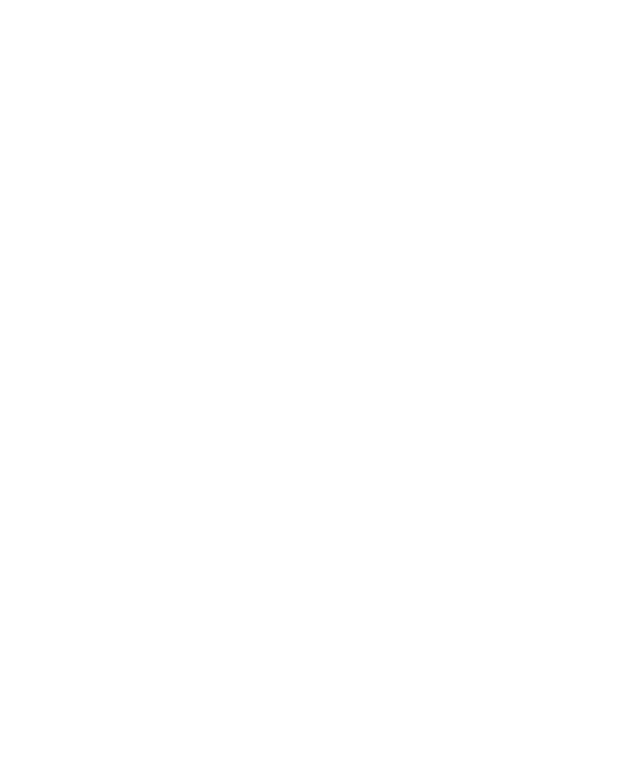
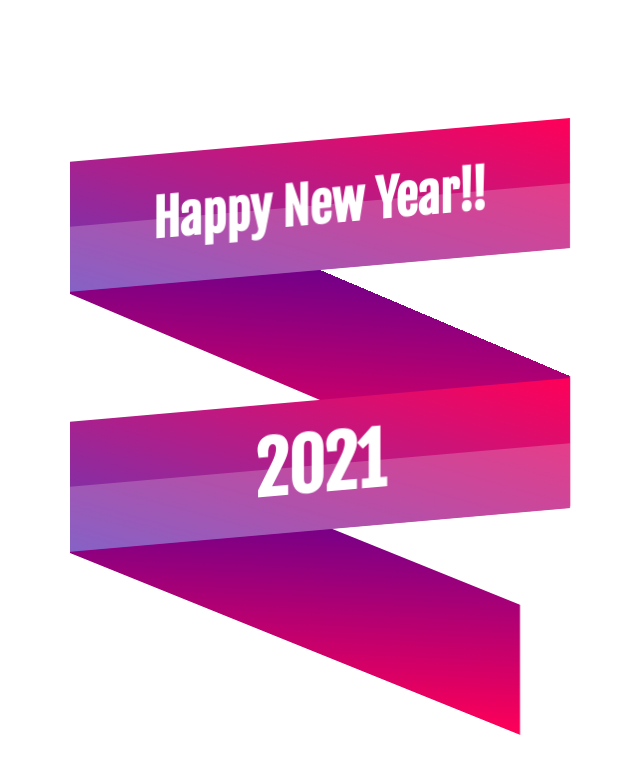
Before and after one commit to ks1590/happy_new_year_2021, a plain HTML site: page index.html in a window 1280 px wide. Shown: the whole page, without its empty margins (320-960 px from the left). Drawn offline with Linux system fonts and the light colour scheme.

Commit message:
centerのアニメーション作成

```diff
--- a/index.html
+++ b/index.html
@@ -4,11 +4,28 @@
 <head>
   <meta charset="UTF-8">
   <meta name="viewport" content="width=device-width, initial-scale=1.0">
+  <link rel="stylesheet" href="style.css">
   <title>Happy New Year 2021</title>
 </head>
 
 <body>
+  <!-- <div class="loading">
+    <h2>2020</h2>
+    <div class="bar">
+      <h2>2019</h2>
+    </div>
+  </div> -->
 
+  <div class="center">
+    <div>
+      <h2>Happy New Year!!</h2>
+    </div>
+    <div></div>
+    <div>
+      <h2>2021</h2>
+    </div>
+    <div></div>
+  </div>
 </body>
 
 </html>
--- a/style.css
+++ b/style.css
@@ -0,0 +1,132 @@
+@import url('https://fonts.googleapis.com/css2?family=Anton&family=Fjalla+One&family=Playfair+Display:wght@500&display=swap');
+
+body {
+  margin: 0;
+  padding: 0;
+  display: flex;
+  justify-content: center;
+  align-items: center;
+  height: 100vh;
+  overflow: hidden;
+  font-family: 'Fjalla One', sans-serif;
+}
+
+.center {
+  position: relative;
+  width: 500px;
+}
+
+.center div {
+  position: relative;
+  height: 130px;
+  z-index: 2;
+  transform: skewY(-5deg);
+  display: flex;
+  justify-content: center;
+  align-items: center;
+}
+
+.center div:nth-child(2),
+.center div:nth-child(4) {
+  transform: skewY(23deg);
+  z-index: 1;
+}
+
+.center div:nth-child(4) {
+  transform: skewY(22deg);
+  transform-origin: left;
+  top: -107px;
+}
+
+.center div:before {
+  content: "";
+  position: absolute;
+  width: 100%;
+  height: 100%;
+}
+
+.center div:nth-child(1):before,
+.center div:nth-child(3):before {
+  background: linear-gradient(-160deg, #ff0058, #673ab7);
+  transform: scaleX(0);
+}
+
+.center div:nth-child(2):before,
+.center div:nth-child(4):before {
+  background: linear-gradient(-20deg, #ff0058, #38009c);
+  transform: scaleX(0);
+}
+
+.center div:nth-child(1):before {
+  animation: animate 1s linear forwards;
+  transform-origin: right;
+}
+
+.center div:nth-child(2):before {
+  animation: animate 1s linear forwards;
+  transform-origin: left;
+  animation-delay: 1s;
+}
+
+.center div:nth-child(3):before {
+  animation: animate 1s linear forwards;
+  transform-origin: right;
+  animation-delay: 2s;
+}
+
+.center div:nth-child(4):before {
+  animation: animate 1s linear forwards;
+  transform-origin: left;
+  animation-delay: 3s;
+  width: 90%;
+  left: 0;
+}
+
+@keyframes animate {
+  0% {
+    transform: scaleX(0);
+  }
+  100% {
+    transform: scaleX(1);
+  }
+}
+
+.center div:nth-child(1):after,
+.center div:nth-child(3):after {
+  content:"";
+  position: absolute;
+  bottom: 0;
+  left: 0;
+  width: 100%;
+  height: 50%;
+  background: rgba(255, 255, 255, .2);
+}
+
+.center div h2 {
+  position: relative;
+  margin: 0;
+  padding: 0;
+  z-index: 0;
+  color: #fff;
+}
+
+.center div:nth-child(1) h2 {
+  animation: fadeText 1s forwards;
+  animation-delay: 0.5s;
+  font-size: 50px;
+}
+
+.center div:nth-child(3) h2 {
+  animation: fadeText 0.5s linear forwards;
+  animation-delay: 3s;
+  font-size: 70px;
+}
+
+@keyframes fadeText {
+  0% {
+    opacity: 0;
+  }
+  100% {
+    opacity: 1;
+  }
+}
```
